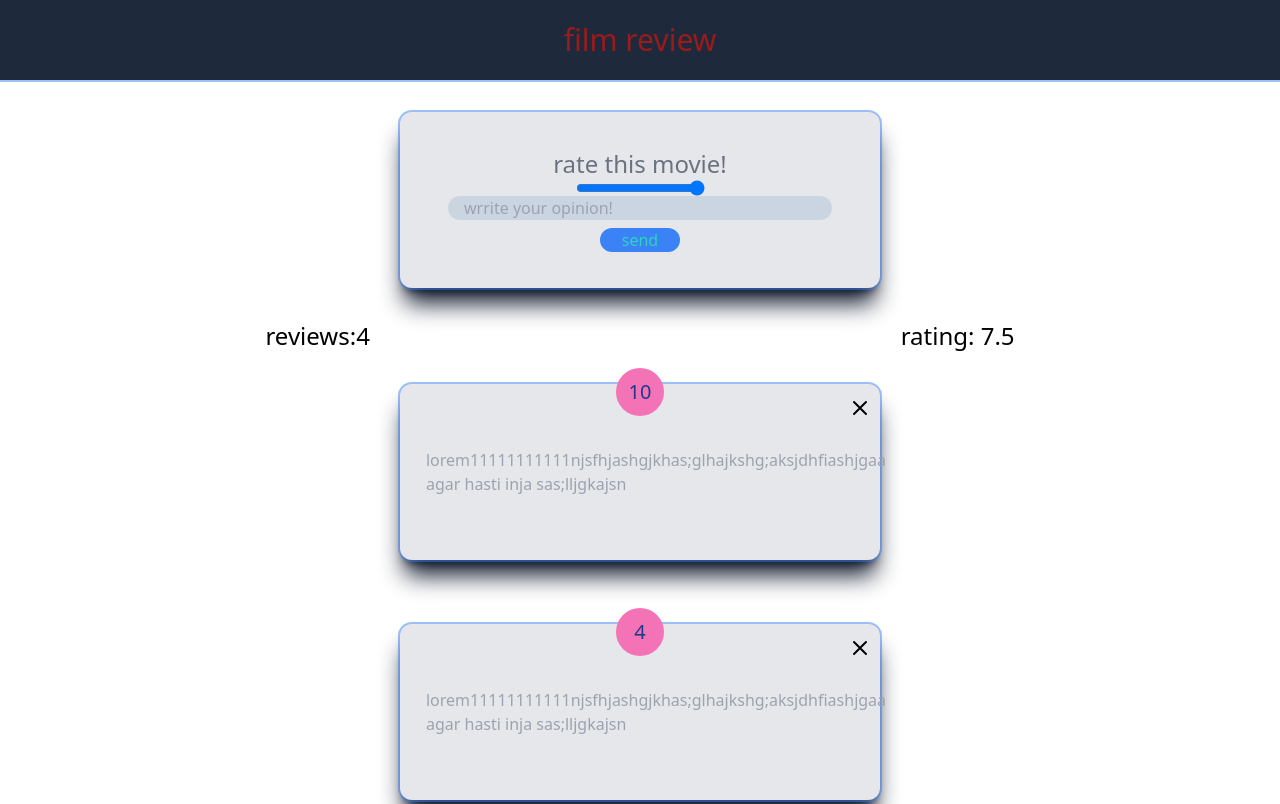
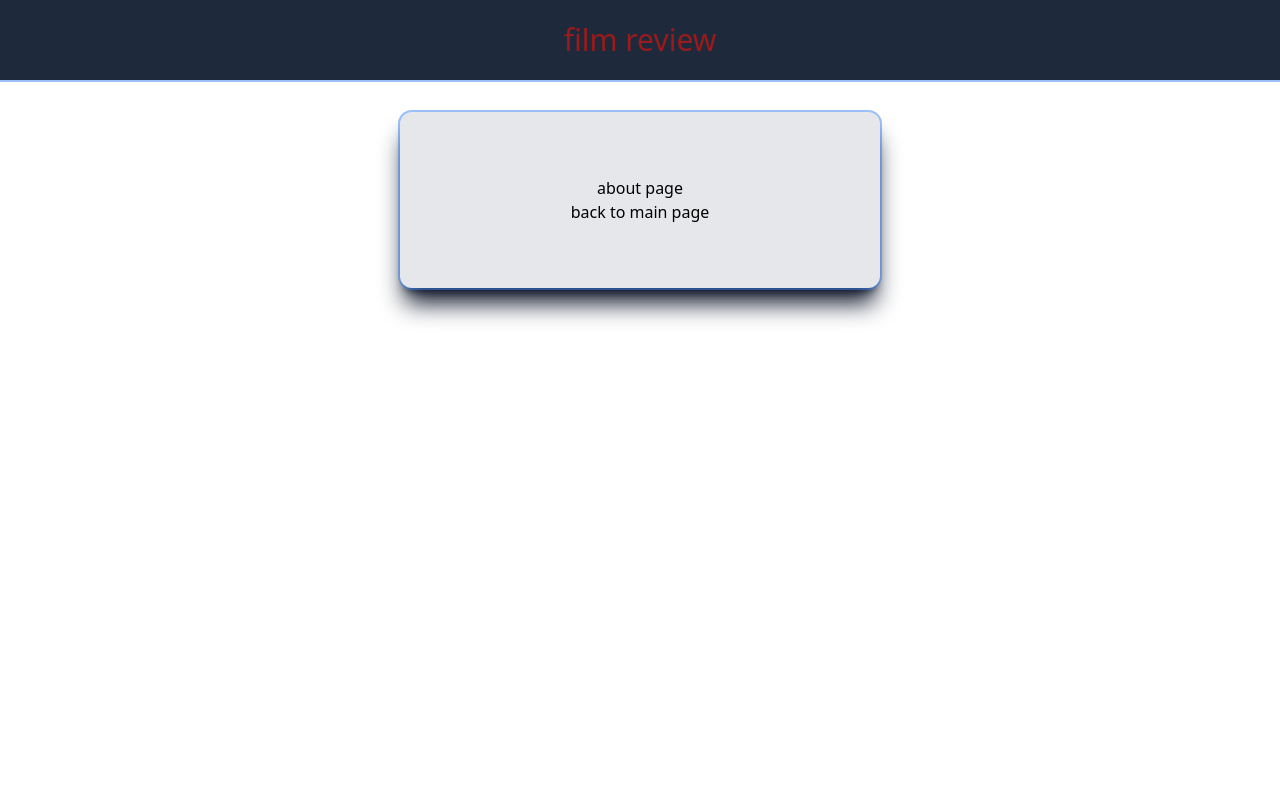
Before and after one commit to himanal/movie-review, a React (Create React App) app: page /About in a window 1280 px wide. Shown: the top 804 px of the page. Built offline with nearby package versions, Linux system fonts and the light colour scheme.

Commit message:
useContext has been add

```diff
--- a/package.json
+++ b/package.json
@@ -6,8 +6,10 @@
     "@testing-library/jest-dom": "^5.16.2",
     "@testing-library/react": "^12.1.3",
     "@testing-library/user-event": "^13.5.0",
+    "framer-motion": "^6.2.8",
     "react": "^17.0.2",
     "react-dom": "^17.0.2",
+    "react-router-dom": "^6.2.2",
     "react-scripts": "5.0.0",
     "uuid": "^8.3.2",
     "web-vitals": "^2.1.4"
--- a/src/App.js
+++ b/src/App.js
@@ -1,39 +1,44 @@
 import { useState } from "react";
 import './App.css'
-import { v4 as uuidv4 } from 'uuid';
+
+import {BrowserRouter as Router ,Routes, Route } from "react-router-dom";
 
 // component
 import Header from "./component/header";
 import Database from "./component/database/Database";
 import FeedbackList from "./component/FeedbackList";
-import FeedbacjStatus from "./component/FeedbackStatus";
+import FeedbackStatus from "./component/FeedbackStatus";
 import FeedbackForm from "./component/FeedbackForm";
+import About from "./pages/About";
+import { FeedbackProvider } from "./context/Feedbackcontext";
+
 
 function App() {
 
   const [feedback,setfeedback]=useState(Database)
 
-  const deleteFeedback =(id)=>{
-    if(window.confirm('are you sure')){
 
-      setfeedback(
-        feedback.filter((item)=> item.id !== id)
-        )
-      }
-  }
-    const addNewFeedback =(e)=>{
-     e.id=uuidv4()
-     setfeedback([e, ...feedback])
-     console.log(e)
-    }
+
 
   return (
-    <div className=" w-full  flex  h-full  flex-col items-center  justify-center  ">
+    <FeedbackProvider>
+
+    <Router>
+      <div className=" w-full  flex  h-full  flex-col items-center  justify-center  ">
       <Header />
-      <FeedbackForm handleAdd={addNewFeedback}/>
-      <FeedbacjStatus feedback={feedback}/>
-      <FeedbackList feedback={feedback} handleDelete={deleteFeedback} />
-    </div>
+     <Routes >
+      <Route  path="/" element={
+        <>
+      <FeedbackForm/>
+       <FeedbackStatus feedback={feedback}/>
+        <FeedbackList />
+      </>
+      }/>
+      <Route path="About" element={<About/>}/>
+      </Routes>
+      </div>
+    </Router>
+      </FeedbackProvider>
   );
 }
 
--- a/src/component/FeedbackForm.jsx
+++ b/src/component/FeedbackForm.jsx
@@ -1,11 +1,15 @@
 import React, { useState } from 'react'
 import RatingSelect from './RatingSelect'
 import Card from './shard/card'
+import { useContext } from 'react'
+import FeedbackContext from '../context/Feedbackcontext'
 
 function FeedbackForm({handleAdd}) {
     const [text, settext]= useState('')
     const [message, setMessage]= useState('')
     const [rate, setRating]= useState('')
+
+    const {addNewFeedback } = useContext(FeedbackContext)
     const handleClick = (e)=>{
         if(text === ''){
             setMessage('')
@@ -20,12 +24,12 @@ function FeedbackForm({handleAdd}) {
     }
     const handleSubmit=(e)=>{
         e.preventDefault()
-        if( text.length > 10){
+        if( text.length > 10 && rate){
             const newFeedBackForm={
                 text,
                 rate
             }
-            handleAdd(newFeedBackForm);
+            addNewFeedback(newFeedBackForm);
             settext('')
             setRating()
         }
--- a/src/component/FeedbackItem.jsx
+++ b/src/component/FeedbackItem.jsx
@@ -1,15 +1,16 @@
-
+import { useContext } from 'react'
+import FeedbackContext from '../context/Feedbackcontext'
 import Card from './shard/card'
 
-function FeedbackItem({feedback,handleDelete }) {
+function FeedbackItem({feedback  }) {
 
-
+const { deleteFeedback} = useContext(FeedbackContext)
   return (
 
     <Card  >
         <div className=" text-xl w-12 flex items-center justify-center h-12 text-blue-900 bg-pink-400 absolute -top-4  rounded-full ">{feedback.rate}</div>
         <div className=" text-m  pl-8 flex items-center justify-center  text-gray-400  "> {feedback.text}</div>
-        <button onClick={()=>handleDelete(feedback.id)}>
+        <button onClick={()=>deleteFeedback(feedback.id)}>
         <svg xmlns="http://www.w3.org/2000/svg" class="h-6 w-6 hover:text-red-400 absolute top-3 right-2" fill="none" viewBox="0 0 24 24" stroke="currentColor" stroke-width="2" >
         <path stroke-linecap="round" stroke-linejoin="round" d="M6 18L18 6M6 6l12 12"  />
         </svg >
--- a/src/component/FeedbackList.jsx
+++ b/src/component/FeedbackList.jsx
@@ -1,17 +1,20 @@
+import { useContext } from "react"
+import FeedbackContext from "../context/Feedbackcontext"
 import FeedbackItem from "./FeedbackItem"
 
-const feedbackList = ({feedback ,handleDelete }) => {
+const FeedbackList = ({ handleDelete }) => {
+  const {feedback} =useContext(FeedbackContext)
 
   if( !feedback || feedback.length===0){
       return <>
-            <h1  className='text-red-900'> there is any data here</h1>
+            <h1  className='text-red-900'> There is no ,  any data here</h1>
       </>
   }
   return<>
   {feedback.map((item)=>(
-     <FeedbackItem key={item.id} feedback={item} handleDelete={handleDelete} />
+     <FeedbackItem key={item.id} feedback={item}  />
   ))}
   </>
 }
 
-export default feedbackList
+export default FeedbackList
--- a/src/component/FeedbackStatus.jsx
+++ b/src/component/FeedbackStatus.jsx
@@ -1,6 +1,8 @@
 import React from 'react'
-
-function FeedbackStatus({feedback}) {
+import { useContext } from 'react'
+import FeedbackContext from '../context/Feedbackcontext'
+function FeedbackStatus() {
+  const { feedback} = useContext(FeedbackContext)
    const review = feedback.length
    let rating = feedback.reduce((acc, cur)=>{
         return acc + cur.rate
--- /dev/null
+++ b/src/context/Feedbackcontext.js
@@ -0,0 +1,30 @@
+import { useState, createContext } from "react";
+import Database from "../component/database/Database";
+import { v4 as uuidv4 } from 'uuid';
+
+const FeedbackContext= createContext()
+export const FeedbackProvider=({children})=>{
+    const [ feedback , setfeedback]= useState(Database)
+
+      const deleteFeedback =(id)=>{
+        if(window.confirm('are you sure')){
+
+          setfeedback(
+            feedback.filter((item)=> item.id !== id)
+            )
+          }
+      }
+      const addNewFeedback =(e)=>{
+        e.id=uuidv4()
+        setfeedback([e, ...feedback])
+        console.log(e)
+       }
+
+
+   return<FeedbackContext.Provider value={{feedback ,deleteFeedback ,addNewFeedback}} >
+        {children}
+    </FeedbackContext.Provider>
+
+}
+
+ export default FeedbackContext
--- /dev/null
+++ b/src/pages/About.jsx
@@ -0,0 +1,18 @@
+import { Link } from "react-router-dom"
+import Card from "../component/shard/card"
+
+function About() {
+  return (
+    <Card>
+        <div>
+            about page
+        </div>
+
+
+        <Link className="tex-blue-300" to="/"> back to main page </Link>
+
+    </Card>
+  )
+}
+
+export default About
```
Also changed, not shown: 1 other file (tests, documents, lock files or other folders).
